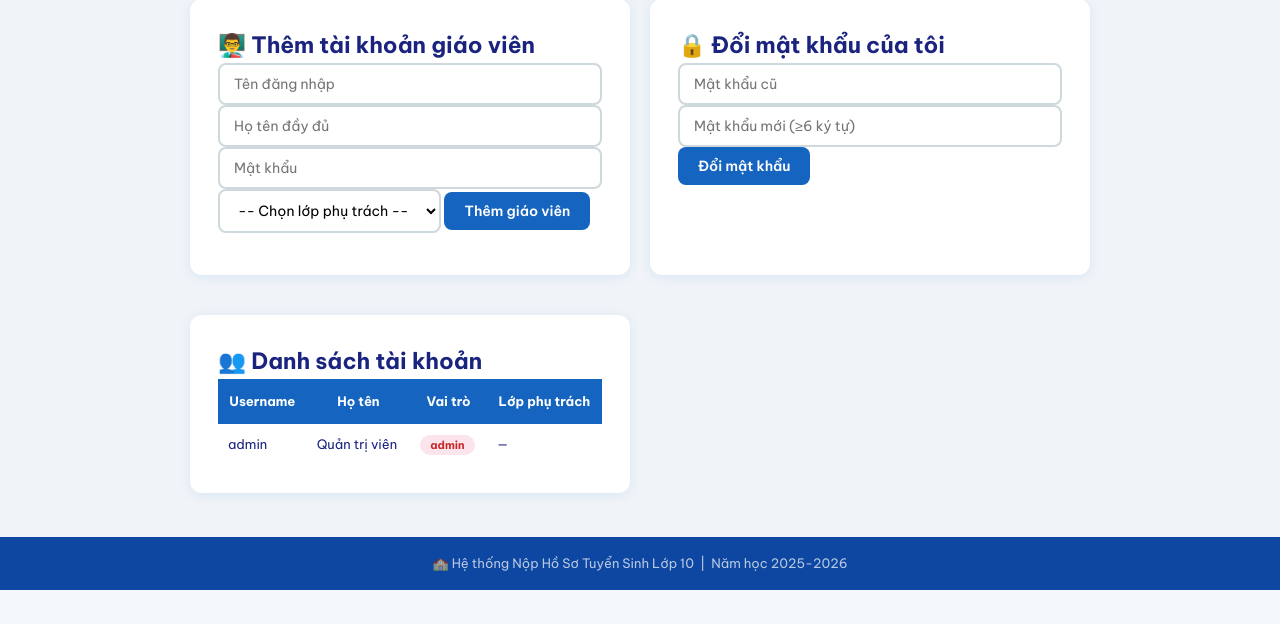
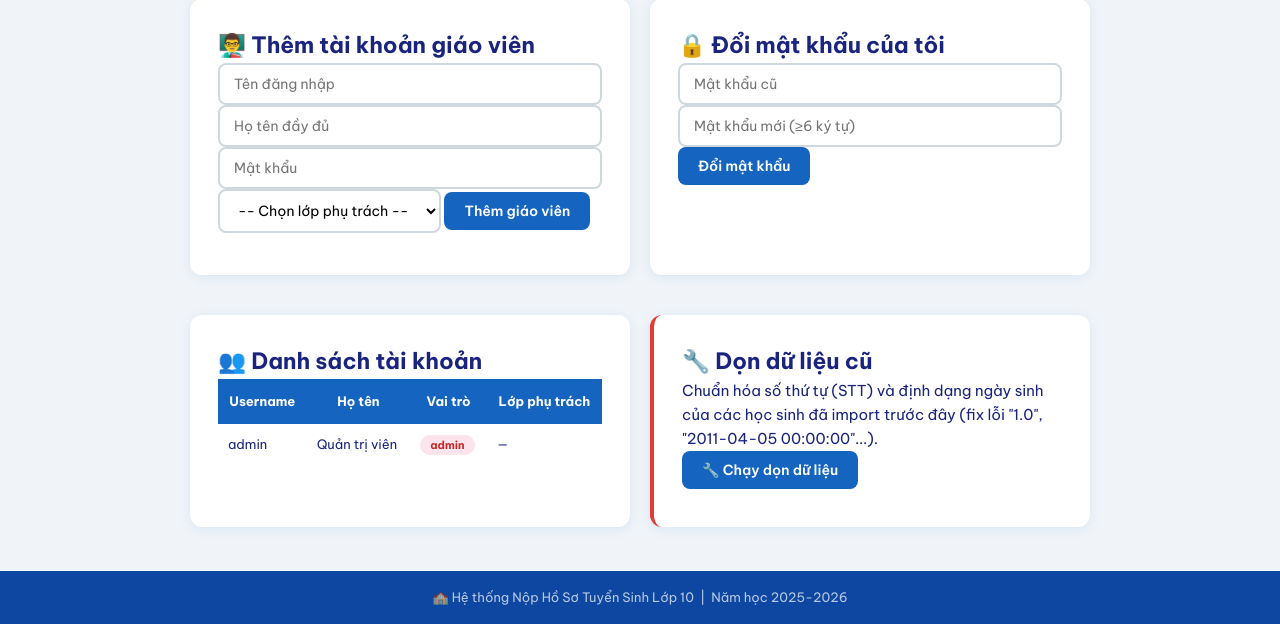
Before and after one commit to MrKhang-Khoi/ts2627, a Flask app: page /admin/settings in a window 1280 px wide. Shown: the part 499-1123 px from the top of the page. Before the commit the page ends 1089 px from the top, so only its background shows below. Run offline with Flask 3, Linux system fonts and the light colour scheme; the visitor is signed in with stand-in values (Sample User, id 1); data comes from the database, SQL or seed files in the repository.

Commit message:
fix: them route fix-data de don du lieu stt/ngaysinh cu, nut trong admin settings

```diff
--- a/app.py
+++ b/app.py
@@ -613,6 +613,42 @@ def api_import_students():
     conn.close()
     return jsonify({'success': True, 'imported': count, 'errors': errors})
 
+@app.route('/api/fix-data', methods=['POST'])
+@login_required
+@admin_required
+def api_fix_data():
+    """Dọn dữ liệu cũ: chuẩn hóa stt (1.0→1) và ngày sinh (YYYY-MM-DD→dd/mm/YYYY)."""
+    import re
+    conn = get_db()
+    rows = conn.execute("SELECT id, stt, ngay_sinh FROM students").fetchall()
+    fixed = 0
+    for row in rows:
+        new_stt = row['stt']
+        new_date = row['ngay_sinh']
+        changed = False
+        # Fix STT: "1.0" → "1"
+        if new_stt:
+            try:
+                clean = str(int(float(new_stt.strip())))
+                if clean != new_stt.strip():
+                    new_stt = clean
+                    changed = True
+            except (ValueError, AttributeError):
+                pass
+        # Fix ngày sinh: YYYY-MM-DD... → dd/mm/YYYY
+        if new_date:
+            m = re.match(r'^(\d{4})-(\d{1,2})-(\d{1,2})', new_date.strip())
+            if m:
+                new_date = f"{m.group(3).zfill(2)}/{m.group(2).zfill(2)}/{m.group(1)}"
+                changed = True
+        if changed:
+            conn.execute("UPDATE students SET stt=?, ngay_sinh=? WHERE id=?",
+                         (new_stt, new_date, row['id']))
+            fixed += 1
+    conn.commit()
+    conn.close()
+    return jsonify({'success': True, 'fixed': fixed, 'message': f'Đã chuẩn hóa {fixed} bản ghi.'})
+
 @app.route('/api/settings', methods=['POST'])
 @login_required
 @admin_required
--- a/templates/admin_settings.html
+++ b/templates/admin_settings.html
@@ -68,6 +68,13 @@
         </tbody>
       </table>
     </div>
+
+    <div class="card" style="border-left: 4px solid #e53935;">
+      <h2>🔧 Dọn dữ liệu cũ</h2>
+      <p>Chuẩn hóa số thứ tự (STT) và định dạng ngày sinh của các học sinh đã import trước đây (fix lỗi "1.0", "2011-04-05 00:00:00"...).</p>
+      <button class="btn btn-primary" onclick="fixData()" id="fix-data-btn">🔧 Chạy dọn dữ liệu</button>
+      <p id="fix-data-result" style="margin-top:10px;color:#2e7d32;font-weight:600;"></p>
+    </div>
   </div>
 </div>
 
@@ -105,6 +112,18 @@ function changePassword() {
       else showToast(d.error, 'error');
     });
 }
+function fixData() {
+  const btn = document.getElementById('fix-data-btn');
+  btn.disabled = true; btn.textContent = '⏳ Đang xử lý...';
+  fetch('/api/fix-data', {method:'POST'})
+    .then(r => r.json()).then(d => {
+      btn.disabled = false; btn.textContent = '🔧 Chạy dọn dữ liệu';
+      if (d.success) {
+        document.getElementById('fix-data-result').textContent = d.message;
+        showToast(d.message, 'success');
+      } else showToast(d.error || 'Lỗi.', 'error');
+    }).catch(() => { btn.disabled = false; btn.textContent = '🔧 Chạy dọn dữ liệu'; showToast('Lỗi kết nối.', 'error'); });
+}
 </script>
 {% endblock %}
 {% endblock %}
```
